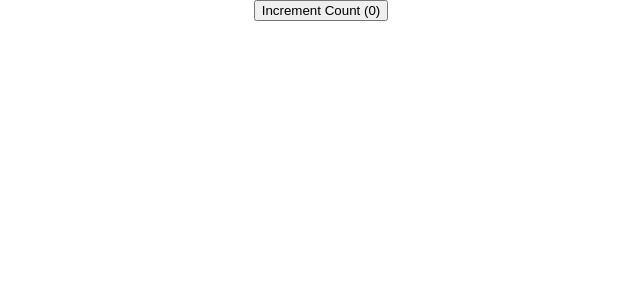
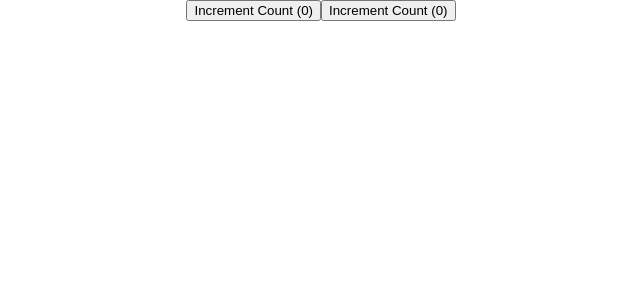
Before and after one commit to bky201/Reactjs, a React (Create React App) app in the folder react-hooks/: page / in a window 1280 px wide. Shown: the top 300 px of the page, without its empty margins (319-959 px from the left). Built offline with nearby package versions, Linux system fonts and the light colour scheme.

Commit message:
Update conditional effects

```diff
--- a/react-hooks/src/components/UseEffectCounter.js
+++ b/react-hooks/src/components/UseEffectCounter.js
@@ -3,8 +3,16 @@
 function UseEffectCounter() {
     const [count, setCount] = useState(0);
     useEffect(() => {
+        console.log("count 1 effect")
         document.title = count;
-    });
+    }, [count]);
+
+    const [count2, setCount2] = useState(0);
+    useEffect(() => {
+        console.log("count 2 effect")
+        document.title = count2;
+    }, [count2]);
+
   return (
     <div>
         <button onClick={
@@ -12,6 +20,11 @@
         }>
             Increment Count ({count})
         </button>
+        <button onClick={
+            () => setCount2(count2 => count2 + 1)
+        }>
+            Increment Count ({count2})
+        </button>
     </div>
   )
 }
```
